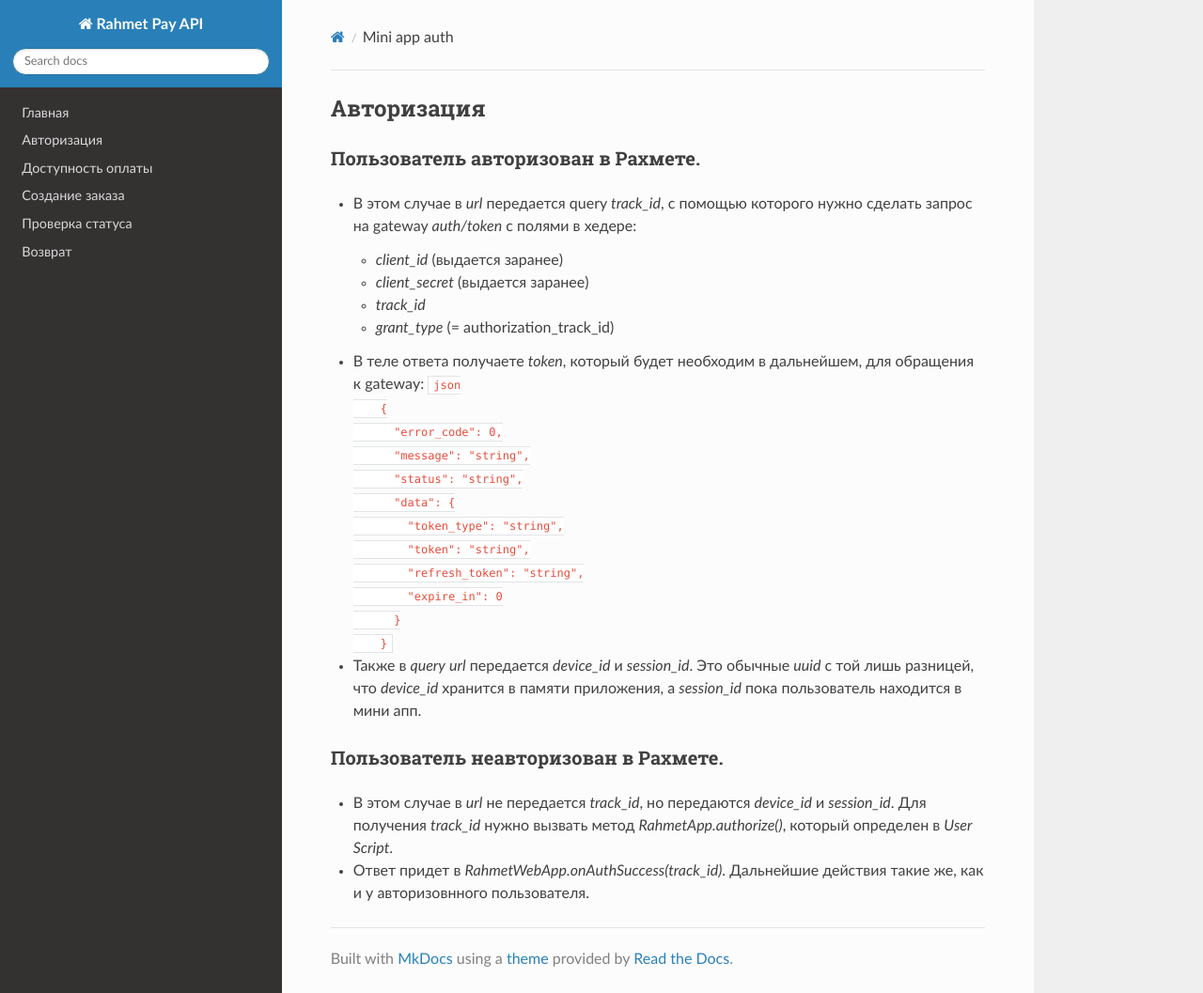
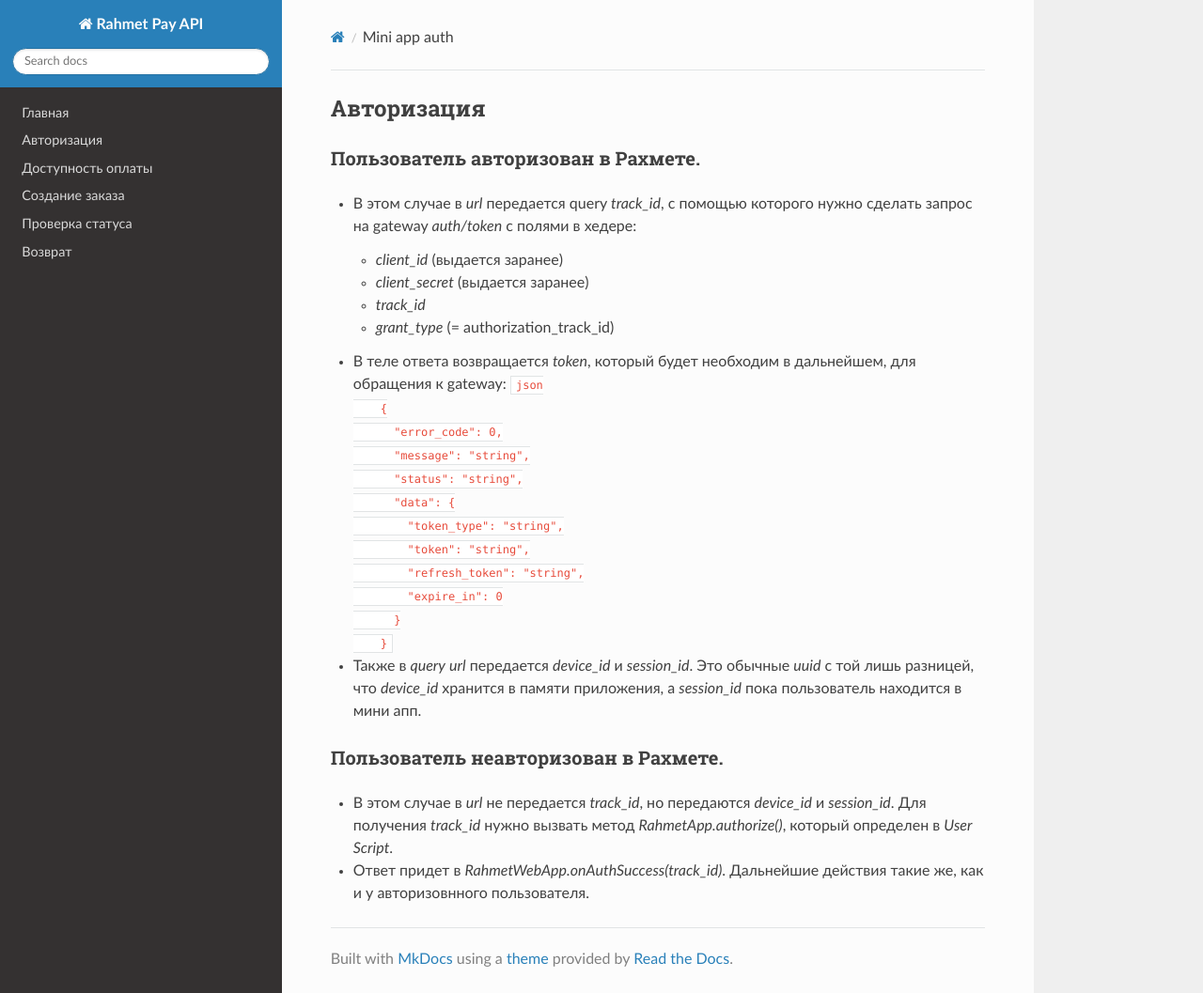
Before and after one commit to rahmetapp/docs, an MkDocs documentation site: the page built from docs/mini app auth.md, in a window 1280 px wide and 1057 px high. Shown: the whole window at 94% size. Built offline with MkDocs 1.6.1, drawn with Linux system fonts in a browser that asks for light colours; nearby versions of some CDN libraries; old or Windows-style settings are respelled for this version of MkDocs.

Commit message:
Update mini app auth.md

````diff
--- a/docs/mini app auth.md
+++ b/docs/mini app auth.md
@@ -7,7 +7,7 @@
     - *track_id*
     - *grant_type* (= authorization_track_id)
 
-- В теле ответа получаете *token*, который будет необходим в дальнейшем, для обращения к gateway:
+- В теле ответа возвращается *token*, который будет необходим в дальнейшем, для обращения к gateway:
     ```json
     {
       "error_code": 0,
````
